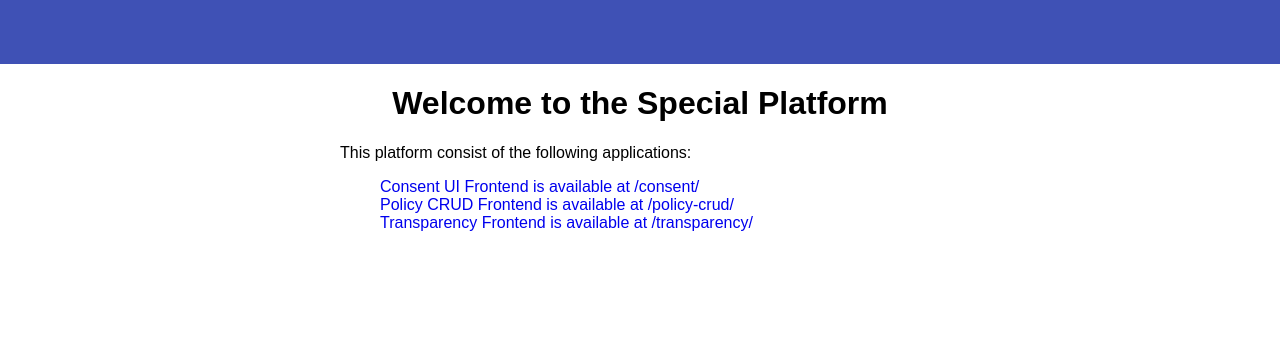
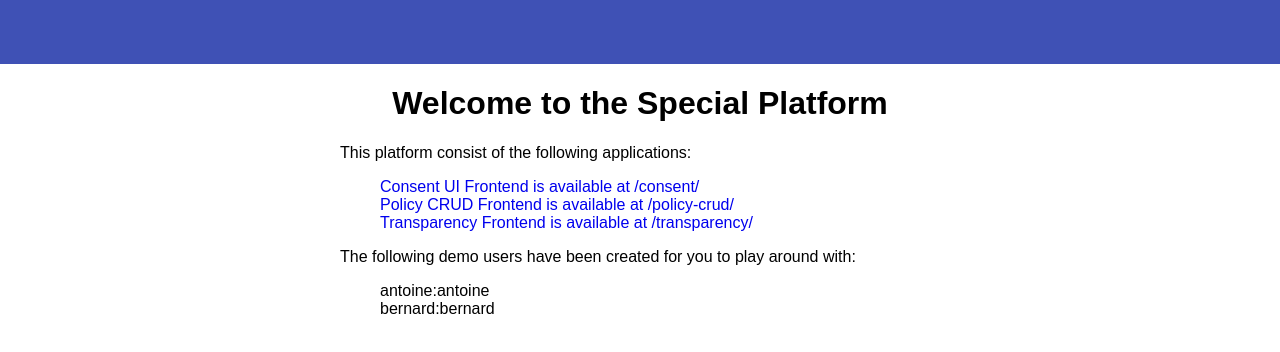
Before and after one commit to specialprivacy/demonstrator-dispatcher, a plain HTML site: page landingpage/index.html in a window 1280 px wide. Drawn offline with Linux system fonts and the light colour scheme.

```diff
--- a/landingpage/index.html
+++ b/landingpage/index.html
@@ -70,7 +70,13 @@
         <li><a href="/policy-crud/">Policy CRUD Frontend is available at /policy-crud/</a></li>
         <li><a href="/transparency/">Transparency Frontend is available at /transparency/</a></li>
       </ul>
-
+    </div>
+    <div class="box-list">
+      The following demo users have been created for you to play around with:
+      <ul>
+        <li>antoine:antoine</li>
+        <li>bernard:bernard</li>
+      </ul>
     </div>
   </div>
 </body>
```
Also changed, not shown: 2 other files.
